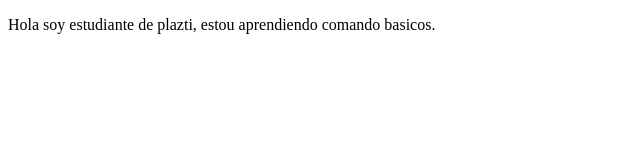
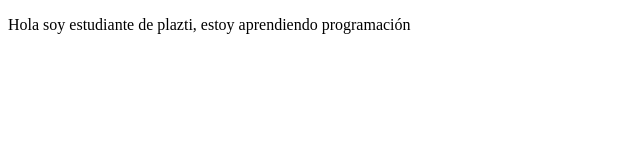
Before and after one commit to edithbalbouze/proyectoDemoCursoPrenwork, a plain HTML site: page index.html in a window 1280 px wide. Shown: the full height of the page, 0-640 px from the left. Drawn offline with Linux system fonts and the light colour scheme.

Commit message:
cambios agregado en sitio de prueba

```diff
--- a/index.html
+++ b/index.html
@@ -8,8 +8,7 @@
 </head>
 <body>
     <p>
-        Hola soy estudiante de plazti, estou aprendiendo
-        comando basicos.
+        Hola soy estudiante de plazti, estoy aprendiendo programación
     </p>
 </body>
 </html>
```
